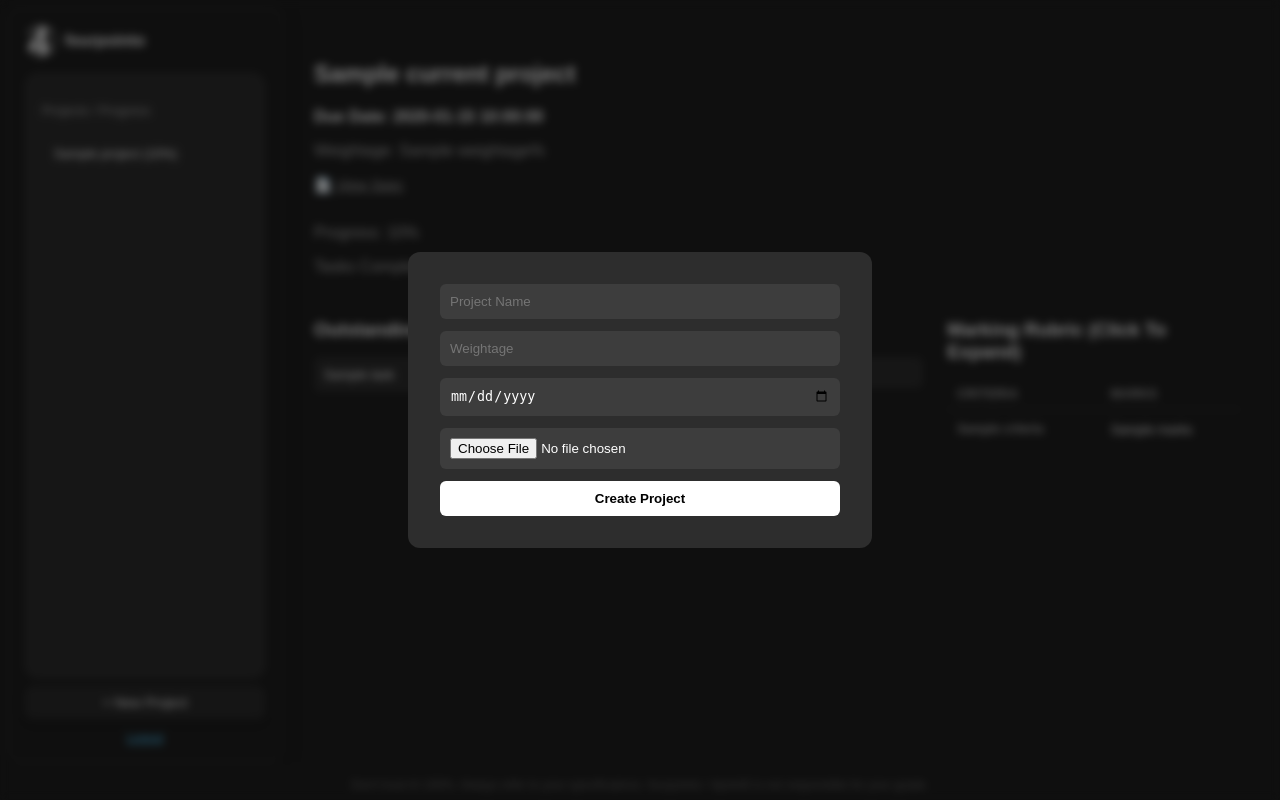
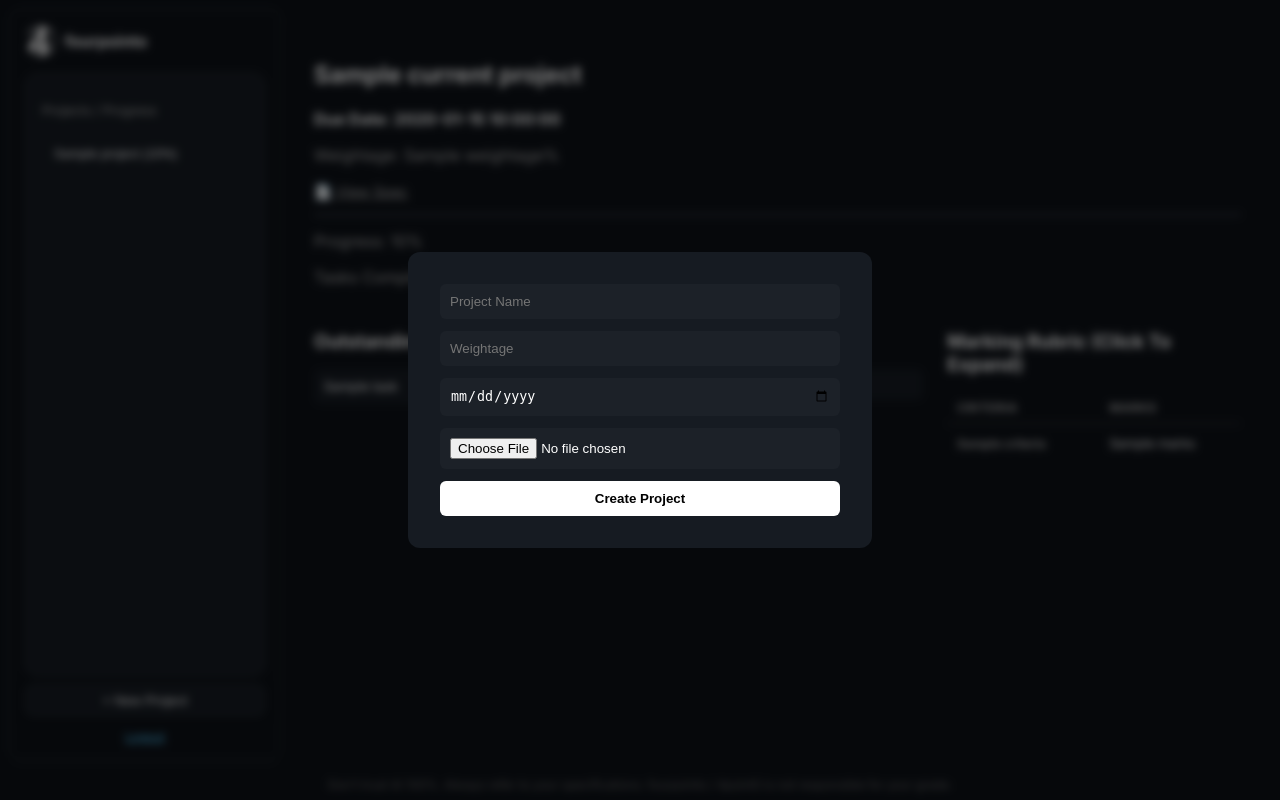
Before and after one commit to Zeyrian/fourpointo, a Flask app: template templates/index.html in a window 1280 px wide, after a click on "+ New Project". Run offline with Flask 3, Linux system fonts and the light colour scheme; the template is opened without the code that fills it: most values are stand-ins (such as "Sample title", 1, 10 or a date in 2020).

Commit message:
UI Update

```diff
--- a/static/style.css
+++ b/static/style.css
@@ -1,6 +1,6 @@
 body {
-    font-family: Arial, sans-serif;
-    background-color: #1e1e1e;
+    font-family: 'Inter', Arial, sans-serif;
+    background-color: #0d1117;
     color: #ffffff;
     height: 100vh;
     display: flex;
@@ -20,13 +20,13 @@ body {
     display: flex;
     flex-direction: column;
     gap: 8px;
-    border: 1px solid #3a3a3a;
+    border: 1px solid #30363d;
     border-radius: 12px;
     box-shadow: 0 4px 20px rgba(0,0,0,0.25);
 }
 
 .sidebar-card {
-    background-color: #2d2d2d;
+    background-color: #161b22;
     border-radius: 12px;
     padding: 16px;
     display: flex;
@@ -34,7 +34,7 @@ body {
     gap: 8px;
     flex: 1;
     overflow-y: auto;
-    border: 1px solid #3a3a3a;
+    border: 1px solid #30363d;
 }
 
 .sidebar-card a {
@@ -61,17 +61,17 @@ body {
 }
 
 .project-btn:hover {
-    background-color: #3d3d3d;
+    background-color: #1c2128;
 }
 
-.project-btn.active { background-color: #555; }
+.project-btn.active { background-color: #2d333b; }
 
 .add-btn {
     width: 100%;
     padding: 8px 12px;
     border-radius: 8px;
-    border: 1px solid #3a3a3a;
-    background: #2a2a2a;
+    border: 1px solid #30363d;
+    background: #161b22;
     color: white;
     cursor: pointer;
     font-size: 0.85rem;
@@ -103,7 +103,7 @@ body {
 }
 
 .task-card {
-    background: #2d2d2d;
+    background: #161b22;
     padding: 8px 10px;
     border-radius: 6px;
     margin-bottom: 6px;
@@ -269,7 +269,7 @@ body {
 }
 
 #modal form {
-    background: #2d2d2d;
+    background: #161b22;
     padding: 32px;
     border-radius: 12px;
     display: flex;
@@ -282,7 +282,7 @@ body {
     padding: 10px;
     border-radius: 6px;
     border: none;
-    background: #3d3d3d;
+    background: #1c2128;
     color: white;
 }
 
--- a/templates/index.html
+++ b/templates/index.html
@@ -5,6 +5,7 @@
     <meta name="viewport" content="width=device-width, initial-scale=1.0">
         <title>fourpointo</title>
         <link rel="icon" type="image/png" href="{{ url_for('static', filename='4point0-removebg-preview.png') }}">
+        <link href="https://fonts.googleapis.com/css2?family=Inter:wght@400;500;600;700&display=swap" rel="stylesheet">
     <link rel="stylesheet" href="{{ url_for('static', filename='style.css') }}">
 </head>
 <body>
@@ -43,7 +44,7 @@
                     <p style="margin-top: 12px;"><strong>Due Date: {{ current_project.due_date }}</strong></p>
                     <p style="color: #aaa;">Weightage: {{ current_project.weightage }}%</p>
                     <a href="/{{ current_project.spec_file }}" target="_blank" style="color: #aaa; font-size: 0.9rem;">📄 View Spec</a>
-                    <hr style="border-color: #444; margin: 12px 0;">
+                    <hr style="border-color: #30363d; margin: 12px 0;">
                     <p style="color: #aaa;">Progress: {{ current_project.progress }}%</p>
                     <p style="color: #aaa;">Tasks Completed: {{ counts[2] }} / {{ counts[1] }}</p>
                 </div>
@@ -126,7 +127,7 @@
         <div class="task-modal-content" onclick="event.stopPropagation()" style="width: 700px; max-height: 80vh; overflow-y: auto; padding: 32px;">
             <h3 id="rubric-modal-criteria"></h3>
             <p id="rubric-modal-in-context" style="color: #aaa; font-size: 0.85rem; margin-top: 6px;"></p>
-            <hr style="border-color: #444; margin: 12px 0;">
+            <hr style="border-color: #30363d; margin: 12px 0;">
             <div id="rubric-modal-levels" style="margin-top: 16px;"></div>
         </div>
     </div>
```
Also changed, not shown: other parts of static/style.css (+13 -13 lines).
